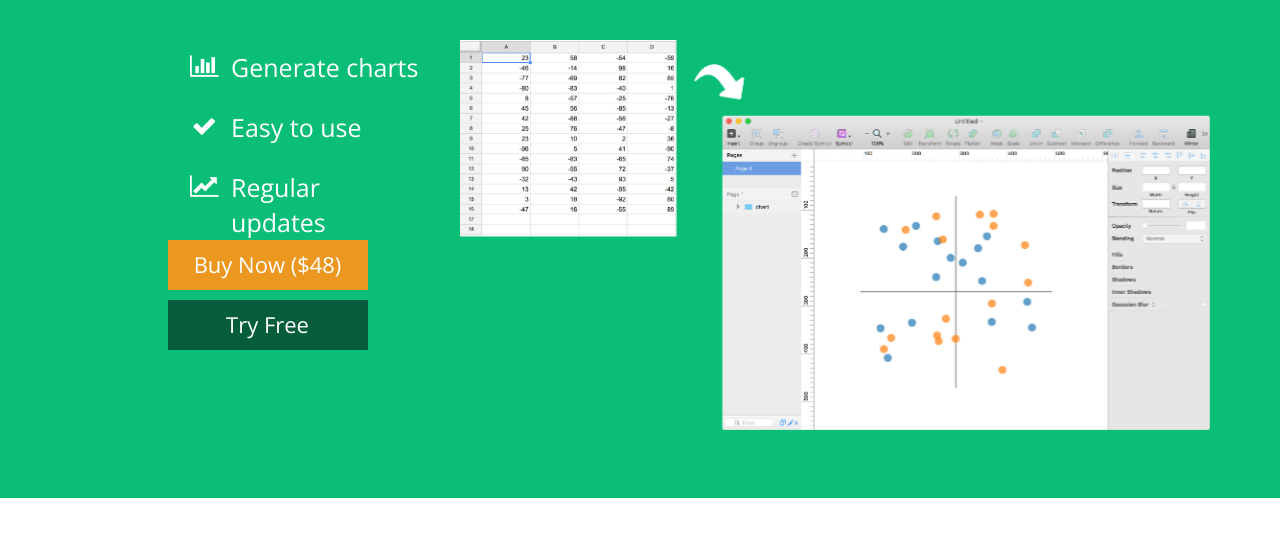
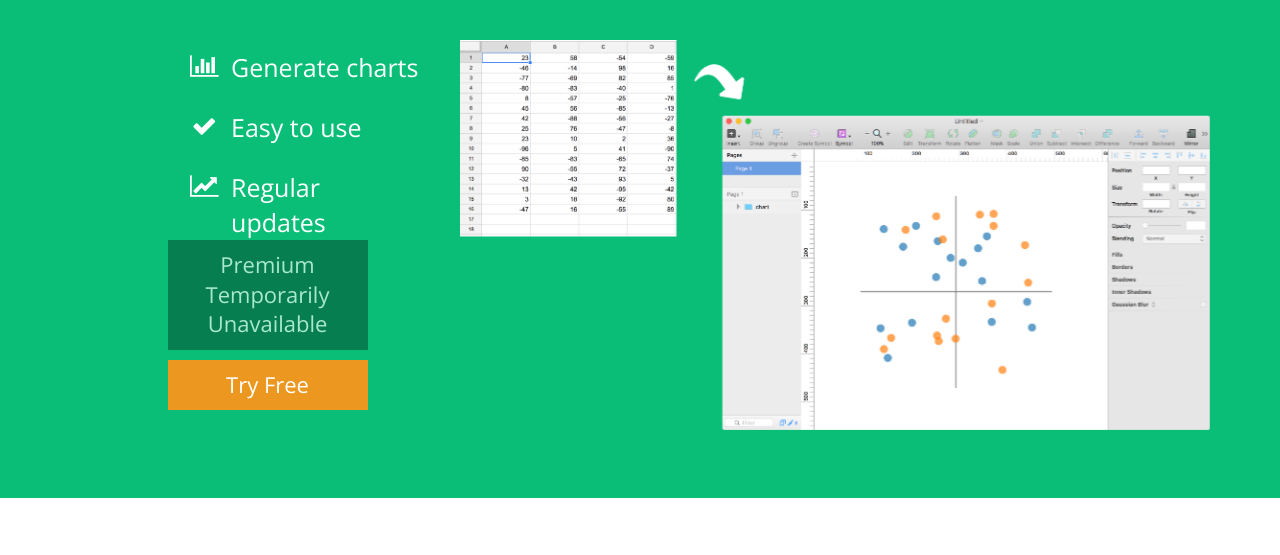
Before and after one commit to thetylerwolf/sketch-data-studio, a website: page index.html in a window 1280 px wide. Shown: the part 217-772 px from the top of the page. Drawn offline with nearby package versions, Linux system fonts and the light colour scheme; a web font is replaced by a local one.

Commit message:
disabled premium

```diff
--- a/index.html
+++ b/index.html
@@ -62,7 +62,15 @@
         <script src="https://oss.maxcdn.com/libs/html5shiv/3.7.0/html5shiv.js"></script>
         <script src="https://oss.maxcdn.com/libs/respond.js/1.4.2/respond.min.js"></script>
       <![endif]-->
+      <style>
+        a.premium-button {
+            height:110px !important;
+        }
 
+        .premium-button span {
+            white-space: initial;
+        }
+      </style>
     </head>
 
     <!-- activate scrollspy -->
@@ -117,7 +125,7 @@
                           <li><i class="fa fa-li fa-line-chart"></i>Regular updates</li>
                       </ul>
                       <p>
-                          <a class="btn btn-primary btn-lg bg-orange" role="button" href="https://sites.fastspring.com/tylerwolf/instant/sketchdatastudiopremium">Buy Now ($48)</a>&nbsp;<a class="btn btn-primary btn-lg" role="button" href="https://github.com/thetylerwolf/sketch-data-studio">Try Free</a>
+                          <a class="btn btn-primary btn-lg bg-orange disabled premium-button" role="button" href="#"><span>Premium Temporarily Unavailable</span></a>&nbsp;<a class="btn btn-primary btn-lg bg-orange" role="button" href="https://github.com/thetylerwolf/sketch-data-studio">Try Free</a>
                       </p>
                     </div>
                 </div>
@@ -167,7 +175,7 @@
               <br>
               <div class="col-md-2 col-md-offset-5">
                 <p>
-                    <a class="btn btn-warning bg-orange btn-lg" role="button" href="https://sites.fastspring.com/tylerwolf/instant/sketchdatastudiopremium">Buy now</a>
+                    <!-- <a class="btn btn-warning bg-orange btn-lg" role="button" href="https://sites.fastspring.com/tylerwolf/instant/sketchdatastudiopremium">Buy now</a> -->
                 </p>
               </div>
             </div>
@@ -215,9 +223,9 @@
                           <br>
                           Scatter Plot
                     </p>
-                    <p>
+                    <!-- <p>
                         <a class="btn btn-warning bg-orange btn-lg" role="button" href="https://sites.fastspring.com/tylerwolf/instant/sketchdatastudiopremium">Buy now</a>
-                    </p>
+                    </p> -->
                 </div>
                 <div class="col-sm-5 col-sm-pull-7">
                     <img class="img-rounded img-responsive" src="img/screenshot_dashboard.png" alt="Generic placeholder image">
```
